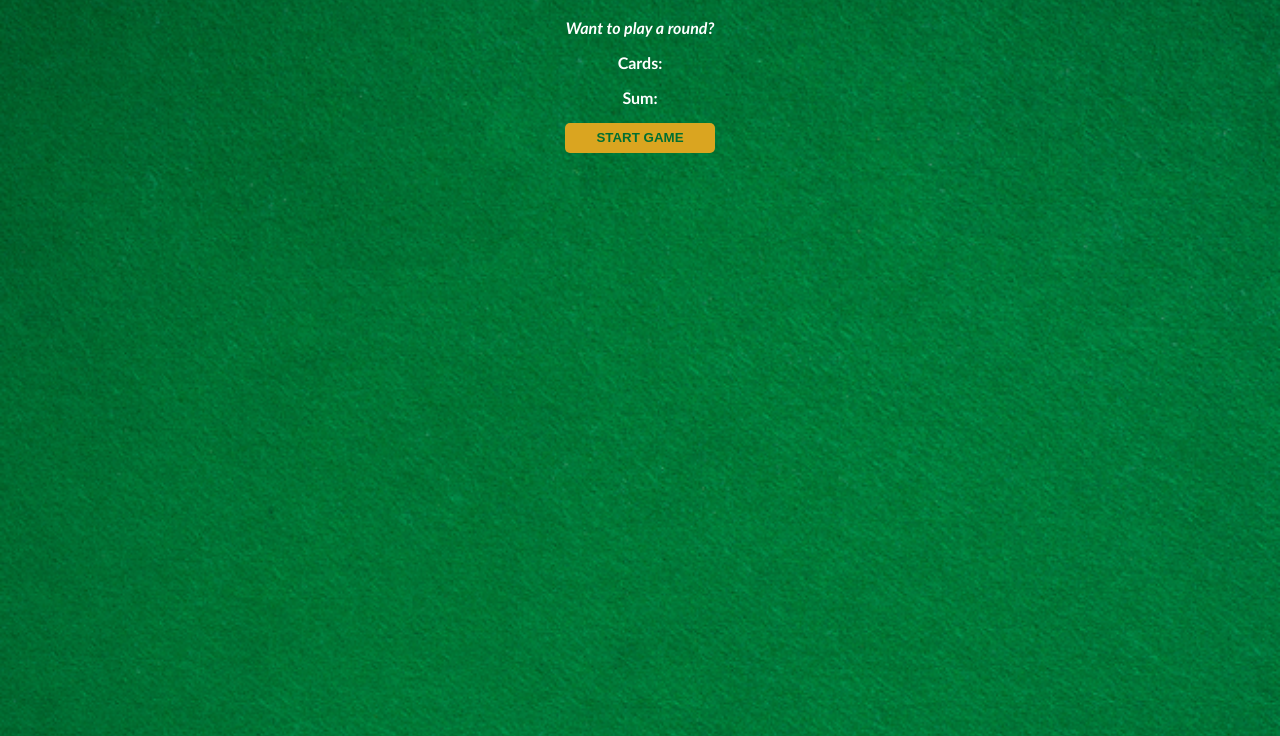
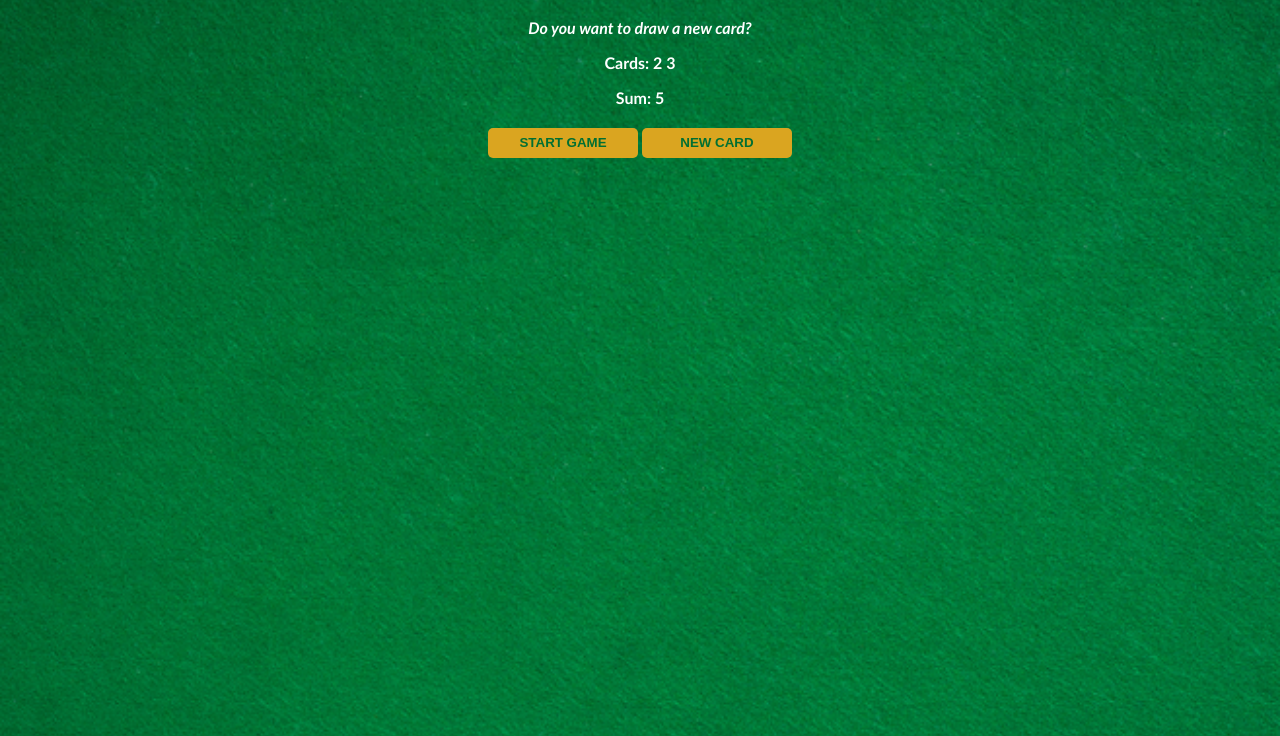
Before and after one commit to Pr0lamer/blackjack-game, a plain HTML site: page index.html in a window 1280 px wide. Both pictures are taken after a click on the button "START GAME". Shown: the part 64-800 px from the top of the page. Drawn offline with Linux system fonts and the light colour scheme.

Commit message:
new card button added + basic functionallity

```diff
--- a/index.css
+++ b/index.css
@@ -18,7 +18,7 @@ p{
     font-style: italic;
 }
 
-#start-btn{
+button{
     color: #016f32;
     width: 150px;
     height: 30px;
@@ -27,4 +27,6 @@ p{
     font-weight: bold;
     border-radius: 5px;
     border: none;
+    padding: 5px 0;
+    margin: 5px 0;
 }
--- a/index.html
+++ b/index.html
@@ -9,12 +9,12 @@
 
     <p id="message-el">Want to play a round?</p>
 
-    <p>Cards:</p>
+    <p id="cards-el">Cards:</p>
 
-    <p>Sum:</p>
+    <p id="sum-el">Sum:</p>
 
     <button id="start-btn">Start game</button>
-
+    <button id="new-card-btn">New card</button>
 
 
 
--- a/index.js
+++ b/index.js
@@ -6,13 +6,29 @@ let hasBlackJack = false;
 
 let firstCard = getRandomInRange(minValue, maxValue);
 let secondCard = getRandomInRange(minValue, maxValue);
+let cardsArray = [firstCard, secondCard];
+let anotherCard;
 let sumOfCards = firstCard + secondCard;
 
 let startBtn = document.getElementById("start-btn");
+let newCardBtn = document.querySelector("#new-card-btn");
+let messageEl = document.getElementById("message-el");
+let sumEl = document.getElementById("sum-el");
+let cardsEl = document.querySelector("#cards-el");
 
-startBtn.addEventListener("click", ()=>{
+function getRandomInRange(min, max) {
+    return Math.floor(Math.random() * (max - min + 1)) + min;
+  }
+
+function startGame(){
+    renderGame();
+}
+
+function renderGame(){
+    sumEl.textContent = `Sum: ${sumOfCards}`;
+    cardsEl.textContent = `Cards: ${cardsArray[0]} ${cardsArray[1]}`;
     if (sumOfCards <= 20) {
-        message = "Do you want to draw a new card? 🙂";
+        message = "Do you want to draw a new card?";
     } else if (sumOfCards === 21) {
         message = "Wohoo! You've got Blackjack! 🥳";
         hasBlackJack = true;
@@ -20,10 +36,16 @@ startBtn.addEventListener("click", ()=>{
         message = "You're out of the game! 😭";
         isAlive = false;
     }
-    console.log(message);
+    messageEl.textContent = message;
+}
 
-});
+function newCard(){
+    anotherCard = getRandomInRange(minValue, maxValue);
+    sumOfCards += anotherCard;
+    renderGame();
+    console.log("Drawing a new card from the deck!");
+}
 
-function getRandomInRange(min, max) {
-  return Math.floor(Math.random() * (max - min + 1)) + min;
-}
+
+startBtn.addEventListener("click", startGame);
+newCardBtn.addEventListener("click", newCard);
```
